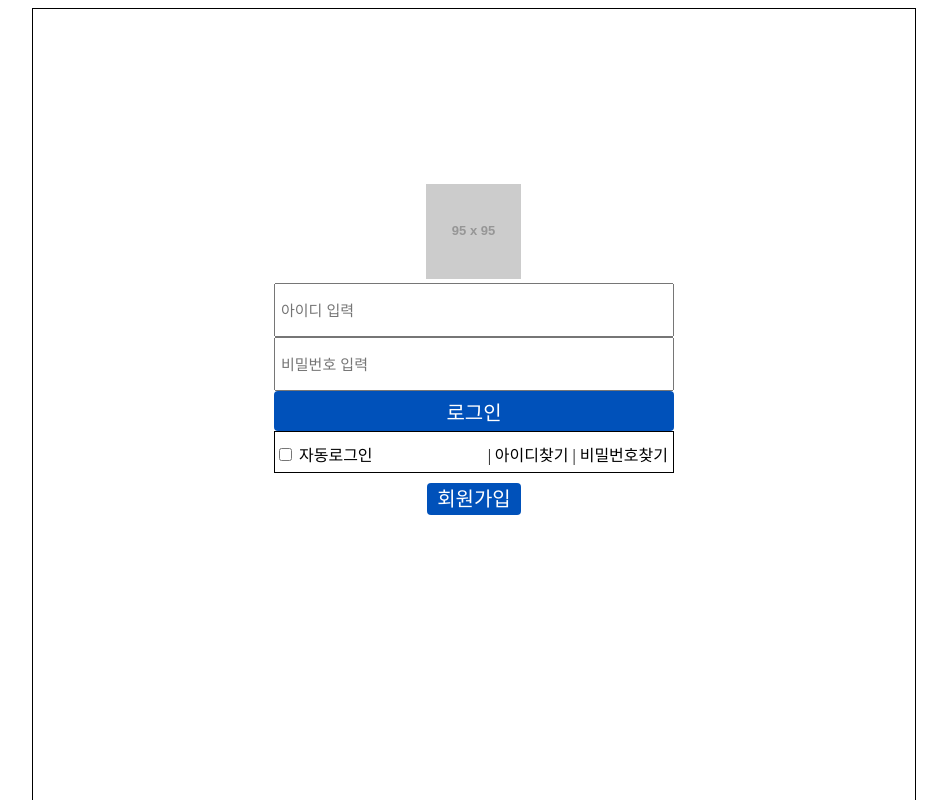
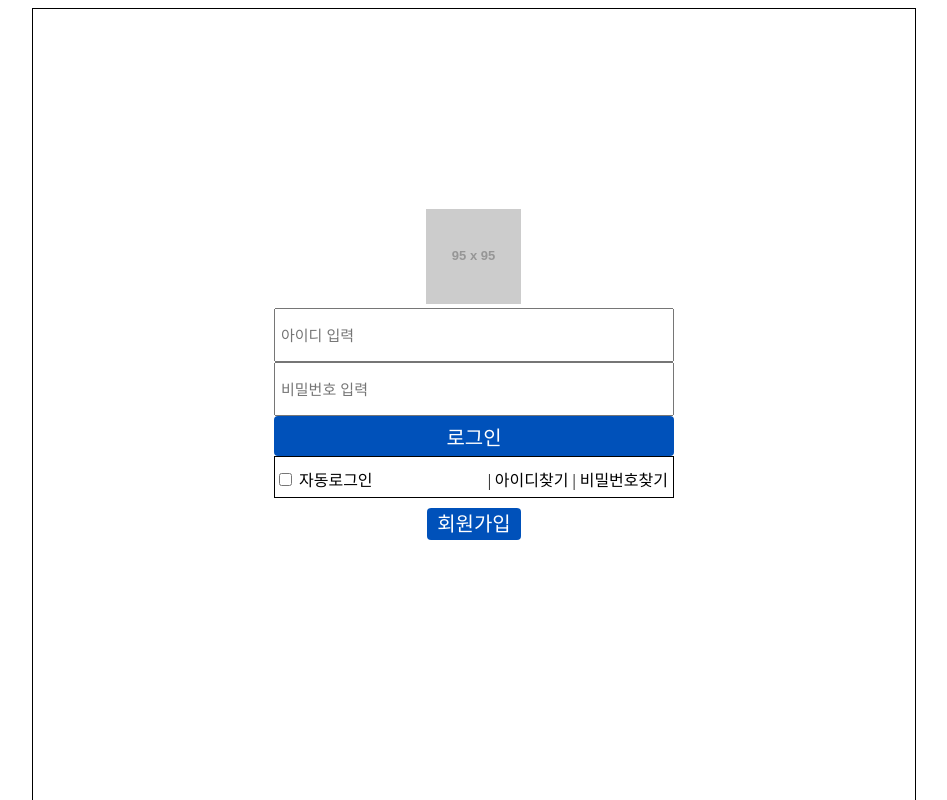
Before and after one commit to sunshine4437/VueStudy, a Vue app: page /Login in a window 1280 px wide. Shown: the top 800 px of the page, without its empty margins (166-1113 px from the left). Built offline with nearby package versions, Linux system fonts and the light colour scheme.

Commit message:
test1 commit

```diff
--- a/src/views/Login.vue
+++ b/src/views/Login.vue
@@ -29,8 +29,8 @@ export default {
 
 <style scoped>
 .login {
-    /* test */
-    height: 1100px;
+    /* testsdsds */
+    height: 1200px;
     text-align: center;
     border: 1px solid black;
     margin: 0 auto;
```
